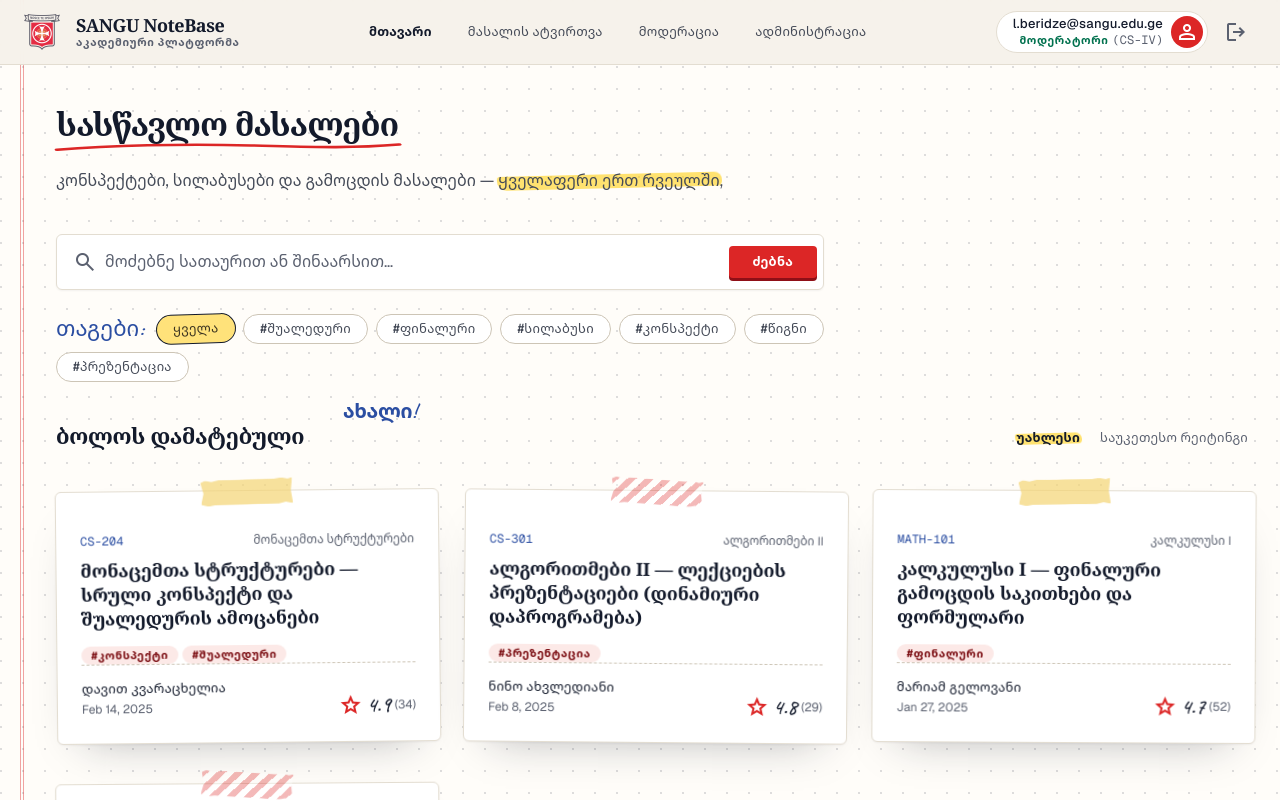
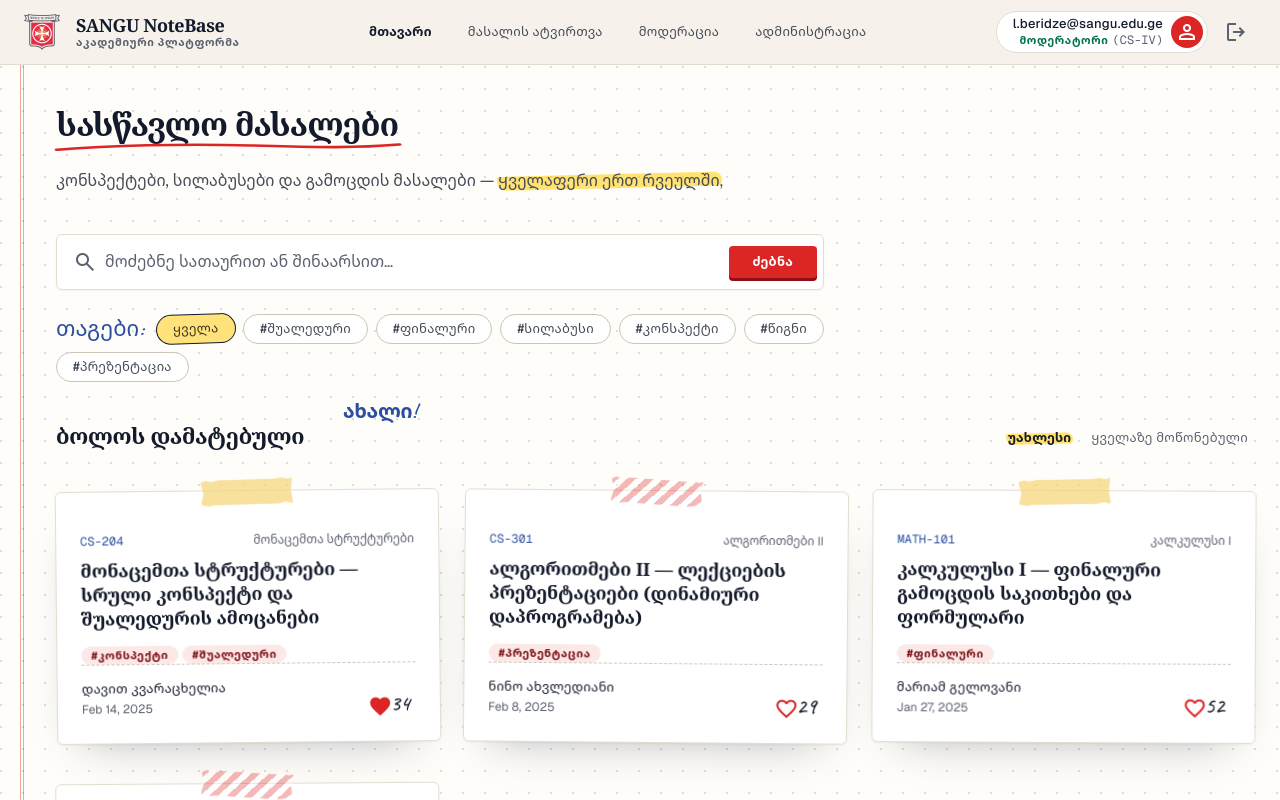
Before and after one commit to DNeberize/uniProject-front, a React (Vite) app: page / in a window 1280 px wide. Shown: the top 800 px of the page. Built offline with nearby package versions, Linux system fonts and the light colour scheme.

Commit message:
feat: implement LikeButton component and update material data structure

```diff
--- a/index.html
+++ b/index.html
@@ -19,7 +19,7 @@
       When you use a new icon, add its name here, keeping the list in alphabetical order.
     -->
     <link
-      href="https://fonts.googleapis.com/css2?family=Material+Symbols+Outlined:opsz,wght,FILL,GRAD@20..48,100..700,0..1,-50..200&icon_names=logout,person,search,star&display=block"
+      href="https://fonts.googleapis.com/css2?family=Material+Symbols+Outlined:opsz,wght,FILL,GRAD@20..48,100..700,0..1,-50..200&icon_names=favorite,logout,person,search&display=block"
       rel="stylesheet"
     />
     <link rel="preload" href="/logo.png" as="image" fetchpriority="high" />
--- a/src/components/home/SortToggle.tsx
+++ b/src/components/home/SortToggle.tsx
@@ -1,10 +1,10 @@
 import { useState } from 'react'
 
-type SortBy = 'date' | 'rating'
+type SortBy = 'date' | 'likes'
 
 const OPTIONS: { value: SortBy; label: string }[] = [
   { value: 'date', label: 'უახლესი' },
-  { value: 'rating', label: 'საუკეთესო რეიტინგი' },
+  { value: 'likes', label: 'ყველაზე მოწონებული' },
 ]
 
 export default function SortToggle() {
--- /dev/null
+++ b/src/components/materials/LikeButton.tsx
@@ -0,0 +1,62 @@
+import { useEffect, useRef, useState } from 'react'
+
+type LikeButtonProps = {
+  initialLiked?: boolean
+  initialCount: number
+  className?: string
+}
+
+const BREAK_MS = 750
+
+
+export default function LikeButton({ initialLiked = false, initialCount, className = '' }: LikeButtonProps) {
+  const [liked, setLiked] = useState(initialLiked)
+  const [count, setCount] = useState(initialCount)
+  const [anim, setAnim] = useState<'like' | 'break' | null>(null)
+  const [animKey, setAnimKey] = useState(0)
+  const timer = useRef<number | undefined>(undefined)
+
+  useEffect(() => () => window.clearTimeout(timer.current), [])
+
+  const toggle = () => {
+    const next = !liked
+    setLiked(next)
+    setCount((c) => c + (next ? 1 : -1))
+    setAnim(next ? 'like' : 'break')
+    setAnimKey((k) => k + 1)
+    window.clearTimeout(timer.current)
+    timer.current = window.setTimeout(() => setAnim(null), BREAK_MS)
+  }
+
+  return (
+    <button
+      type="button"
+      aria-pressed={liked}
+      aria-label={liked ? `მოწონების გაუქმება (${count})` : `მოწონება (${count})`}
+      onClick={toggle}
+      className={`relative z-10 flex cursor-pointer items-center gap-1 rounded-full px-1.5 py-0.5 font-hand text-[22px] leading-none text-ink transition-colors hover:bg-primary-container ${className}`}
+    >
+      <span aria-hidden="true" className="relative inline-flex h-[18px] w-[18px]">
+        <span
+          key={`heart-${animKey}`}
+          className={`material-symbols-outlined like-heart text-[18px] ${liked ? 'is-liked' : ''} ${
+            anim === 'like' ? 'like-pop' : anim === 'break' ? 'like-regrow' : ''
+          }`}
+        >
+          favorite
+        </span>
+        {anim === 'break' && (
+          <>
+            <span key={`l-${animKey}`} className="material-symbols-outlined icon-filled heart-shard heart-shard--left text-[18px]">
+              favorite
+            </span>
+            <span key={`r-${animKey}`} className="material-symbols-outlined icon-filled heart-shard heart-shard--right text-[18px]">
+              favorite
+            </span>
+          </>
+        )}
+      </span>
+      <span className="tabular-nums">{count}</span>
+    </button>
+  )
+}
--- a/src/components/materials/MaterialCard.tsx
+++ b/src/components/materials/MaterialCard.tsx
@@ -2,6 +2,7 @@ import { Link } from 'react-router'
 import { materialPath } from '../../config/routes.ts'
 import type { MaterialSummary } from '../../mocks/materials.ts'
 import Tape from '../notebook/Tape.tsx'
+import LikeButton from './LikeButton.tsx'
 
 const dateFormat = new Intl.DateTimeFormat('ka-GE', { day: 'numeric', month: 'short', year: 'numeric' })
 
@@ -50,11 +51,7 @@ export default function MaterialCard({ material, index = 0 }: MaterialCardProps)
             {dateFormat.format(new Date(material.uploadDate))}
           </time>
         </div>
-        <p className="flex shrink-0 items-center gap-1 font-hand text-[22px] leading-none text-ink" aria-label={`რეიტინგი ${material.rating}`}>
-          <span className="material-symbols-outlined text-[18px] text-primary [font-variation-settings:'FILL'_1]">star</span>
-          {material.rating.toFixed(1)}
-          <span className="font-body text-body-sm text-secondary">({material.ratingCount})</span>
-        </p>
+        <LikeButton initialLiked={material.likedByMe} initialCount={material.likes} className="shrink-0" />
       </div>
     </article>
   )
--- a/src/index.css
+++ b/src/index.css
@@ -14,7 +14,6 @@
     background: var(--color-marker);
   }
 
-  /* Scrollbars: thin slate "pencil" thumb on the paper track, red on hover */
   * {
     scrollbar-width: thin;
     scrollbar-color: var(--color-outline) transparent;
@@ -48,9 +47,6 @@
     outline-offset: 2px;
   }
 }
-
-/* Google Material Symbols icon font (loaded in index.html) */
-/* Fixed 1em box so the ligature name ("person", "search"…) can never stretch the layout before the font arrives */
 .material-symbols-outlined {
   display: inline-block;
   width: 1em;
@@ -61,6 +57,115 @@
   line-height: 1;
   white-space: nowrap;
   user-select: none;
+}
+
+.material-symbols-outlined.icon-filled {
+  font-variation-settings: "FILL" 1, "wght" 400, "GRAD" 0, "opsz" 24;
+}
+
+
+.material-symbols-outlined.like-heart {
+  color: var(--color-primary);
+  transition: font-variation-settings 0.35s ease;
+}
+
+.material-symbols-outlined.like-heart.is-liked {
+  font-variation-settings: "FILL" 1, "wght" 400, "GRAD" 0, "opsz" 24;
+}
+
+.like-pop {
+  animation: heart-pop 0.45s cubic-bezier(0.2, 0.9, 0.3, 1.4);
+}
+
+.like-regrow {
+  animation: heart-regrow 0.75s ease both;
+}
+
+.heart-shard {
+  position: absolute;
+  inset: 0;
+  color: var(--color-primary);
+  pointer-events: none;
+}
+
+.heart-shard--left {
+  clip-path: polygon(0 0, 52% 0, 42% 28%, 58% 48%, 44% 70%, 52% 100%, 0 100%);
+  transform-origin: 50% 100%;
+  animation: heart-break-left 0.65s ease-in forwards;
+}
+
+.heart-shard--right {
+  clip-path: polygon(52% 0, 100% 0, 100% 100%, 52% 100%, 44% 70%, 58% 48%, 42% 28%);
+  transform-origin: 50% 100%;
+  animation: heart-break-right 0.65s ease-in forwards;
+}
+
+/* Fills from outline to solid while it pops */
+@keyframes heart-pop {
+  0% {
+    scale: 0.8;
+    font-variation-settings: "FILL" 0, "wght" 400, "GRAD" 0, "opsz" 24;
+  }
+  45% {
+    scale: 1.35;
+  }
+  60% {
+    font-variation-settings: "FILL" 1, "wght" 400, "GRAD" 0, "opsz" 24;
+  }
+  75% {
+    scale: 0.95;
+  }
+  100% {
+    scale: 1;
+  }
+}
+
+@keyframes heart-break-left {
+  0% {
+    transform: none;
+  }
+  12% {
+    transform: translateX(1px) rotate(4deg);
+  }
+  24% {
+    transform: translateX(-1px) rotate(-6deg);
+  }
+  100% {
+    transform: translate(-7px, 9px) rotate(-35deg);
+    opacity: 0;
+  }
+}
+
+@keyframes heart-break-right {
+  0% {
+    transform: none;
+  }
+  12% {
+    transform: translateX(-1px) rotate(-4deg);
+  }
+  24% {
+    transform: translateX(1px) rotate(6deg);
+  }
+  100% {
+    transform: translate(7px, 9px) rotate(35deg);
+    opacity: 0;
+  }
+}
+
+@keyframes heart-regrow {
+  0%,
+  55% {
+    opacity: 0;
+    scale: 0.4;
+  }
+  85% {
+    opacity: 1;
+    scale: 1.1;
+  }
+  100% {
+    opacity: 1;
+    scale: 1;
+  }
 }
 
 /* Until the icon font is ready (main.tsx adds .icons-ready), keep the ligature text invisible */
@@ -250,4 +355,9 @@ html:not(.icons-ready) .material-symbols-outlined {
     animation: none !important;
     transition: none !important;
   }
+
+  /* Without motion the broken halves would just sit on top of the heart */
+  .heart-shard {
+    display: none;
+  }
 }
--- a/src/mocks/materials.ts
+++ b/src/mocks/materials.ts
@@ -10,8 +10,9 @@ export type MaterialSummary = {
   tags: MaterialTag[]
   uploader: string
   uploadDate: string
-  rating: number
-  ratingCount: number
+  likes: number
+  /** Whether the current user has liked it */
+  likedByMe: boolean
 }
 
 export const MATERIAL_TAGS: MaterialTag[] = ['შუალედური', 'ფინალური', 'სილაბუსი', 'კონსპექტი', 'წიგნი', 'პრეზენტაცია']
@@ -25,8 +26,8 @@ export const MOCK_MATERIALS: MaterialSummary[] = [
     tags: ['კონსპექტი', 'შუალედური'],
     uploader: 'დავით კვარაცხელია',
     uploadDate: '2025-02-14',
-    rating: 4.9,
-    ratingCount: 34,
+    likes: 34,
+    likedByMe: true,
   },
   {
     id: 2,
@@ -36,8 +37,8 @@ export const MOCK_MATERIALS: MaterialSummary[] = [
     tags: ['პრეზენტაცია'],
     uploader: 'ნინო ახვლედიანი',
     uploadDate: '2025-02-08',
-    rating: 4.8,
-    ratingCount: 29,
+    likes: 29,
+    likedByMe: false,
   },
   {
     id: 3,
@@ -47,8 +48,8 @@ export const MOCK_MATERIALS: MaterialSummary[] = [
     tags: ['ფინალური'],
     uploader: 'მარიამ გელოვანი',
     uploadDate: '2025-01-27',
-    rating: 4.7,
-    ratingCount: 52,
+    likes: 52,
+    likedByMe: false,
   },
   {
     id: 4,
@@ -58,7 +59,7 @@ export const MOCK_MATERIALS: MaterialSummary[] = [
     tags: ['სილაბუსი'],
     uploader: 'სანდრო გაბუნია',
     uploadDate: '2025-01-11',
-    rating: 4.9,
-    ratingCount: 22,
+    likes: 22,
+    likedByMe: false,
   },
 ]
```
